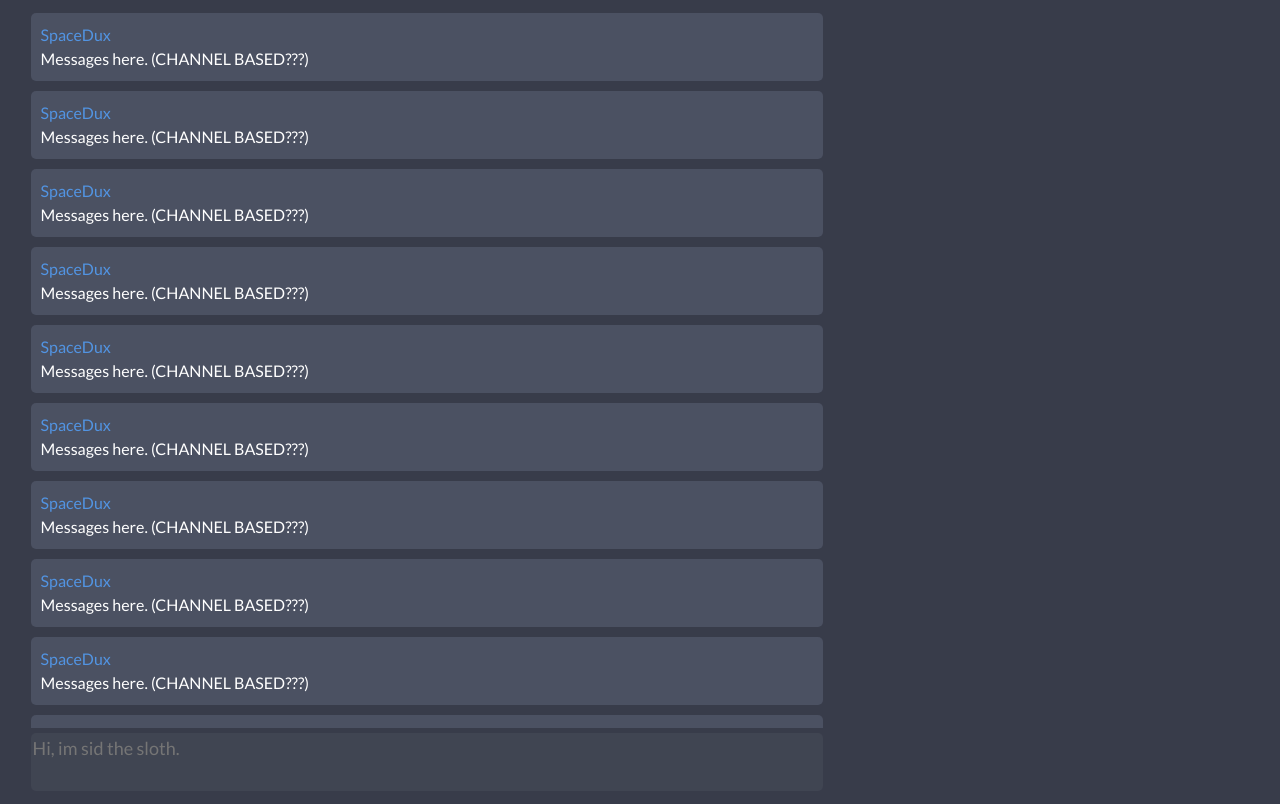
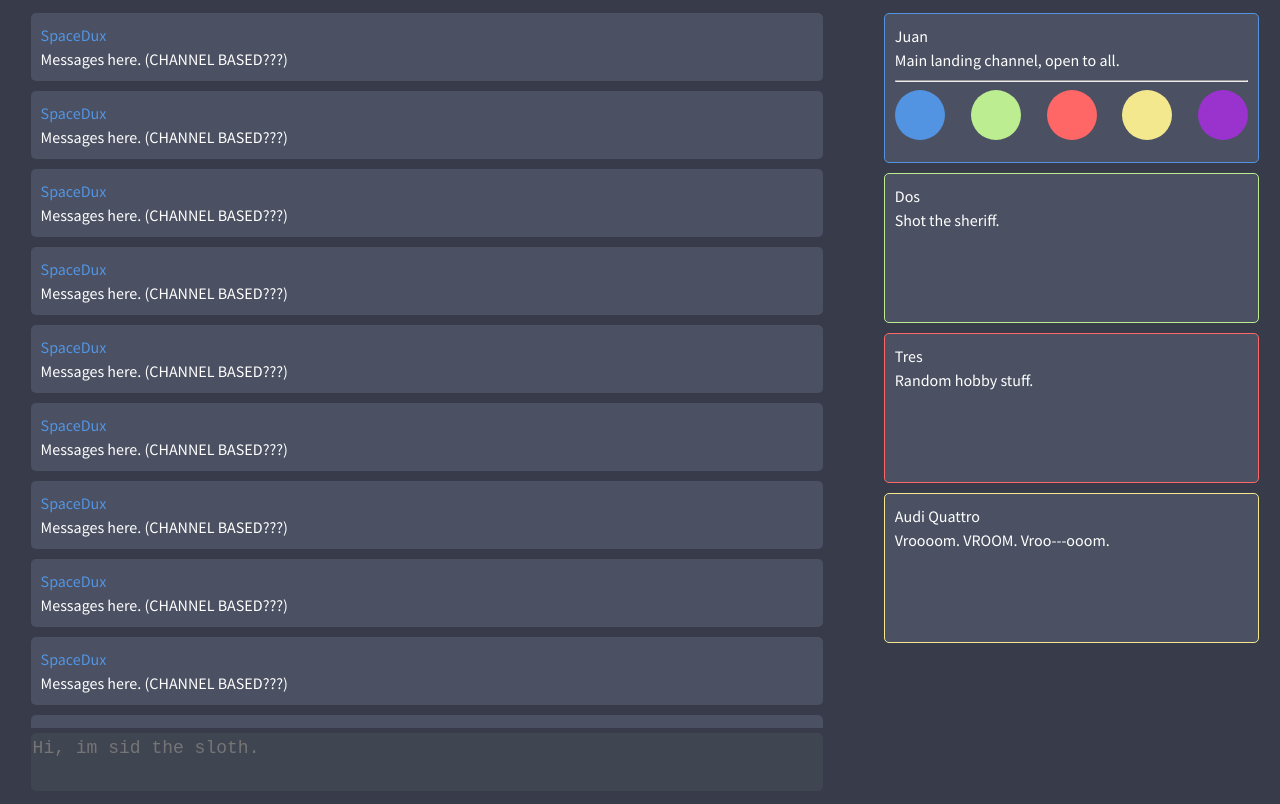
Before and after one commit to SpaceDux/Talk, an Electron app: page index.html in a window 1280 px wide. Drawn offline with Linux system fonts and the light colour scheme; no server answers.

Commit message:
People bar changes
Added channel styles, removed a color from simplegrid.

```diff
--- a/index.html
+++ b/index.html
@@ -5,6 +5,8 @@
     <title>Talk</title>
     <link rel="stylesheet" href="./style.css">
     <link rel="stylesheet" href="./simple-grid.css">
+    <link rel="preconnect" href="https://fonts.gstatic.com">
+<link href="https://fonts.googleapis.com/css2?family=Source+Sans+Pro:ital,wght@0,200;0,300;0,400;0,600;0,700;0,900;1,200;1,300;1,400;1,600;1,700;1,900&display=swap" rel="stylesheet">
   </head>
   <body>
     <div class="row">
@@ -228,7 +230,50 @@
       <div class="col-4">
         <div class="VoiceChannels">
           <div class="Channel">
+            <div class="channelTitle">
+              Juan
+            </div>
+            <div class="channelDescription">
+              Main landing channel, open to all.
+            </div>
+            <hr>
+            <div class="channelPeople">
+              <div class="circle one">
+              </div>
+              <div class="circle two">
+              </div>
+              <div class="circle three">
+              </div>
+              <div class="circle four">
+              </div>
+              <div class="circle five">
+              </div>
+            </div>
 
+
+
+          </div>
+          <div class="Channel">
+            <div class="channelTitle">
+              Dos
+            </div>
+            <div class="channelDescription">
+              Shot the sheriff.
+            </div>
+          </div>          <div class="Channel">
+            <div class="channelTitle">
+              Tres
+            </div>
+            <div class="channelDescription">
+              Random hobby stuff.
+            </div>
+          </div>          <div class="Channel">
+            <div class="channelTitle">
+              Audi Quattro
+            </div>
+            <div class="channelDescription">
+              Vroooom. VROOM. Vroo---ooom.
+            </div>
           </div>
         </div>
       </div>
--- a/simple-grid.css
+++ b/simple-grid.css
@@ -21,8 +21,6 @@ body {
 /* ROOT FONT STYLES */
 
 * {
-  font-family: 'Lato', Helvetica, sans-serif;
-  color: #333447;
   line-height: 1.5;
 }
 
--- a/style.css
+++ b/style.css
@@ -2,6 +2,7 @@ body {
   padding: 0;
   margin: 0;
   background: #383c4a;
+  font-family: 'Source Sans Pro', sans-serif;
 }
 .MessageHolder {
   width: auto;
@@ -66,3 +67,62 @@ body {
   width: 100%;
   padding: 5px;
 }
+.Channel {
+  min-height:150px;
+  width: 100%;
+  height: auto;
+
+  padding: 10px;
+  background: #4b5162;
+  color: #fff;
+  display: block;
+  margin-bottom: 10px;
+  border-radius: 5px;
+  box-sizing: border-box;
+}
+
+.Channel:nth-child(1) {
+  border: 1px #5294e2 solid;
+}
+.Channel:nth-child(2) {
+  border: 1px #BCED91 solid;
+ }
+.Channel:nth-child(3) {
+  border: 1px #FF6666 solid;
+ }
+ .Channel:nth-child(4) {
+  border: 1px #F3E88E solid;
+ }
+
+ .channelPeople{
+  display: flex;
+  justify-content: space-between;
+  overflow: hidden;
+ }
+ .circle {
+  width: 50px;
+  height: 50px;
+  display: flex;
+  flex-wrap: wrap;
+  border-radius: 50%;
+  overflow: hidden;
+  transform: rotate(45deg);
+}
+.circle:nth-child(1){
+  background: #5294e2;
+}
+.circle:nth-child(2){
+  background: #BCED91;
+}
+.circle:nth-child(3){
+  background: #FF6666;
+}
+.circle:nth-child(4){
+  background: #F3E88E;
+}
+.circle:nth-child(5){
+  background: #9A32CD;
+}
+hr {
+  color: #fff;
+}
```
